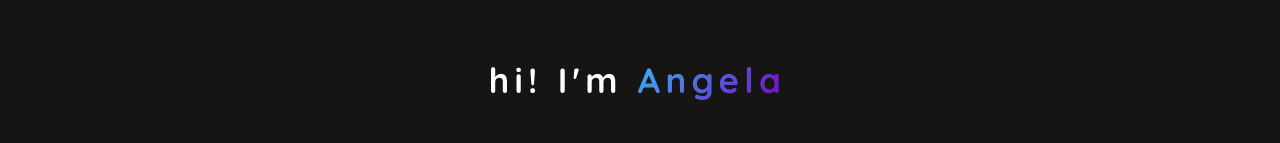
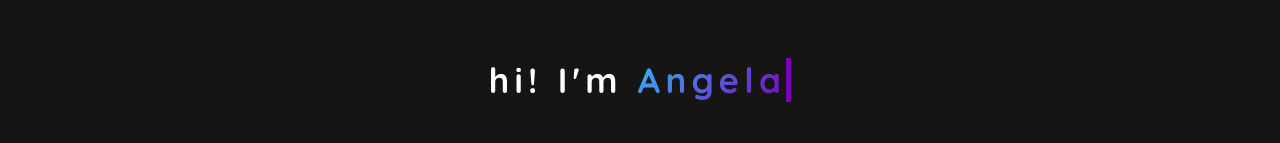
Before and after one commit to angela420A/Angela, a React (Vite) app: page / in a window 1280 px wide. Shown: the part 344-487 px from the top of the page. Built offline with nearby package versions, Linux system fonts and the light colour scheme.

Commit message:
fix/blink-caret animation time and function timming

```diff
--- a/src/styles/Home.css
+++ b/src/styles/Home.css
@@ -31,7 +31,7 @@
     white-space: nowrap;
     margin: 0 auto;
     letter-spacing: .15em;
-    animation: typing 3.5s steps(40, end), blink-caret .75s step-end infinite;
+    animation: typing 3.5s steps(40, end), blink-caret 1.0s ease-out infinite;
 }
 
 @keyframes typing{
```
